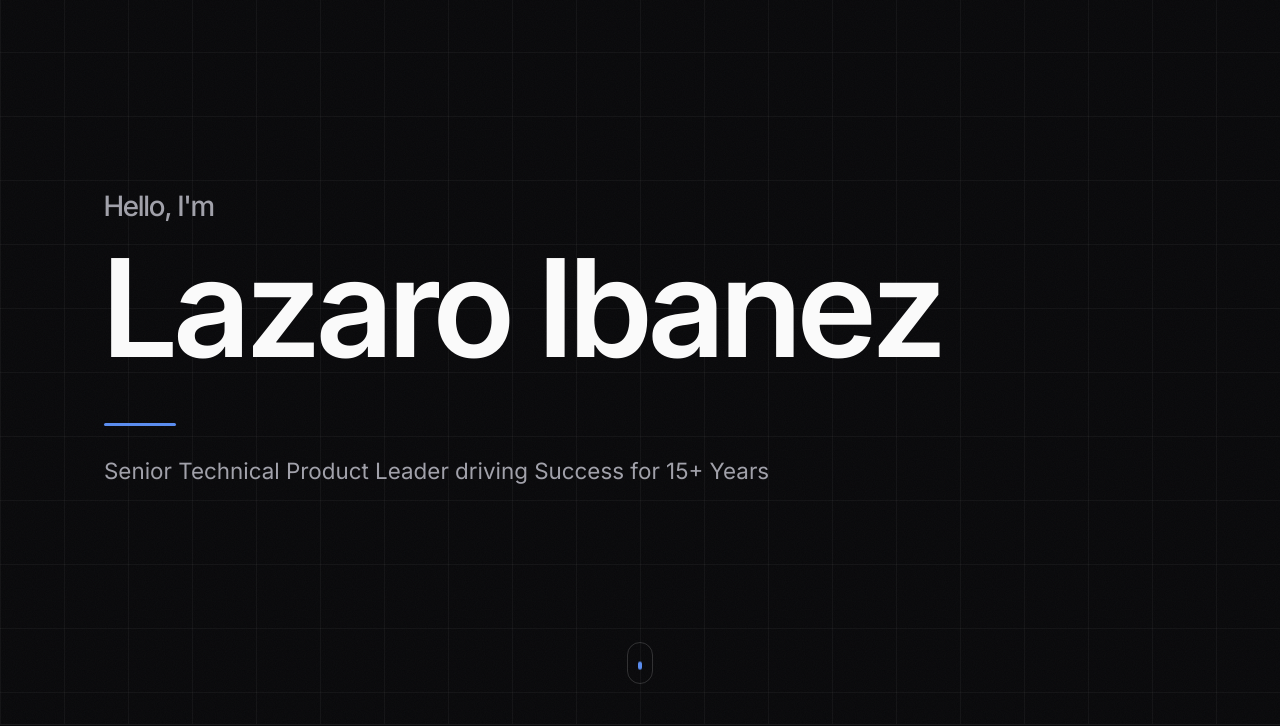
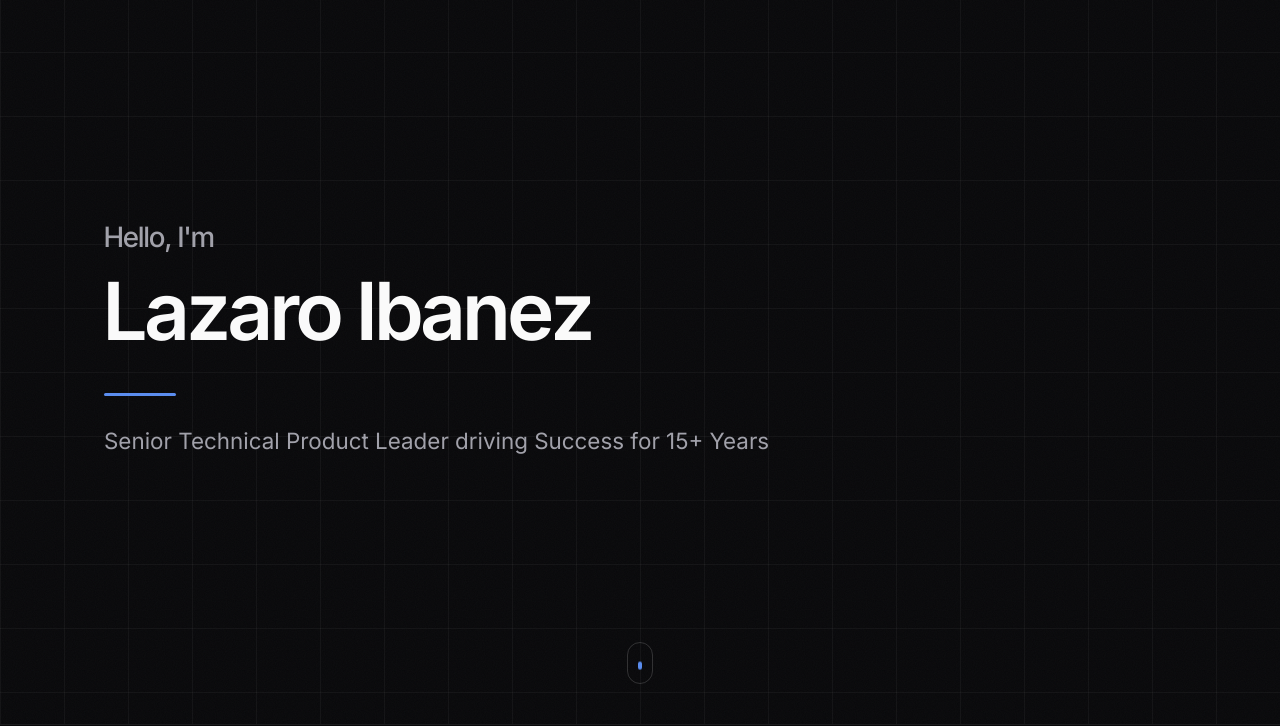
Before and after one commit to LazaroIbanez/lazaroibanez.github.io, a plain HTML site: page index.html in a window 1280 px wide. Shown: the part 76-802 px from the top of the page. Drawn offline with Linux system fonts and the light colour scheme.

Commit message:
Reduce hero name font size

```diff
--- a/styles.css
+++ b/styles.css
@@ -205,7 +205,7 @@ a {
 }
 
 .hero-name {
-    font-size: clamp(3.25rem, 11vw, 8.5rem);
+    font-size: clamp(2.5rem, 6.5vw, 5rem);
     padding-bottom: 0.08em;
     color: var(--text);
 }
```
